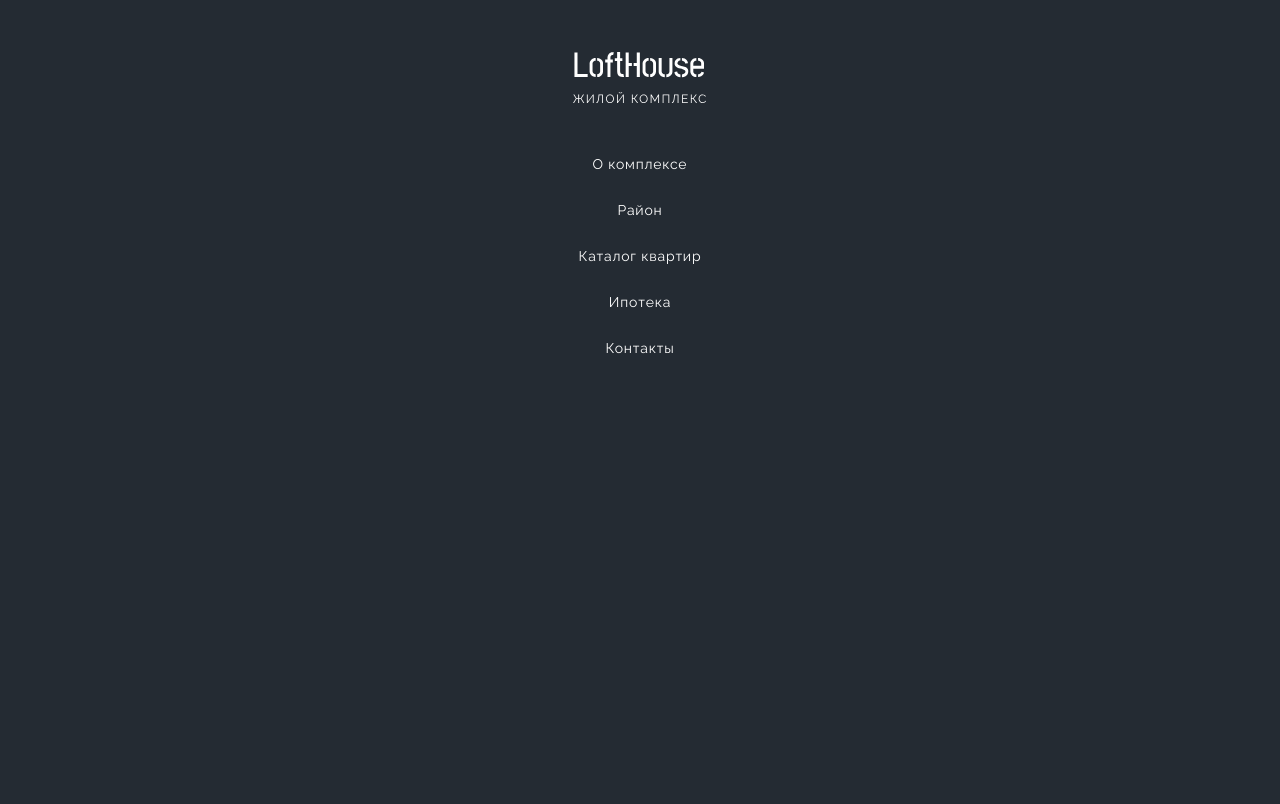
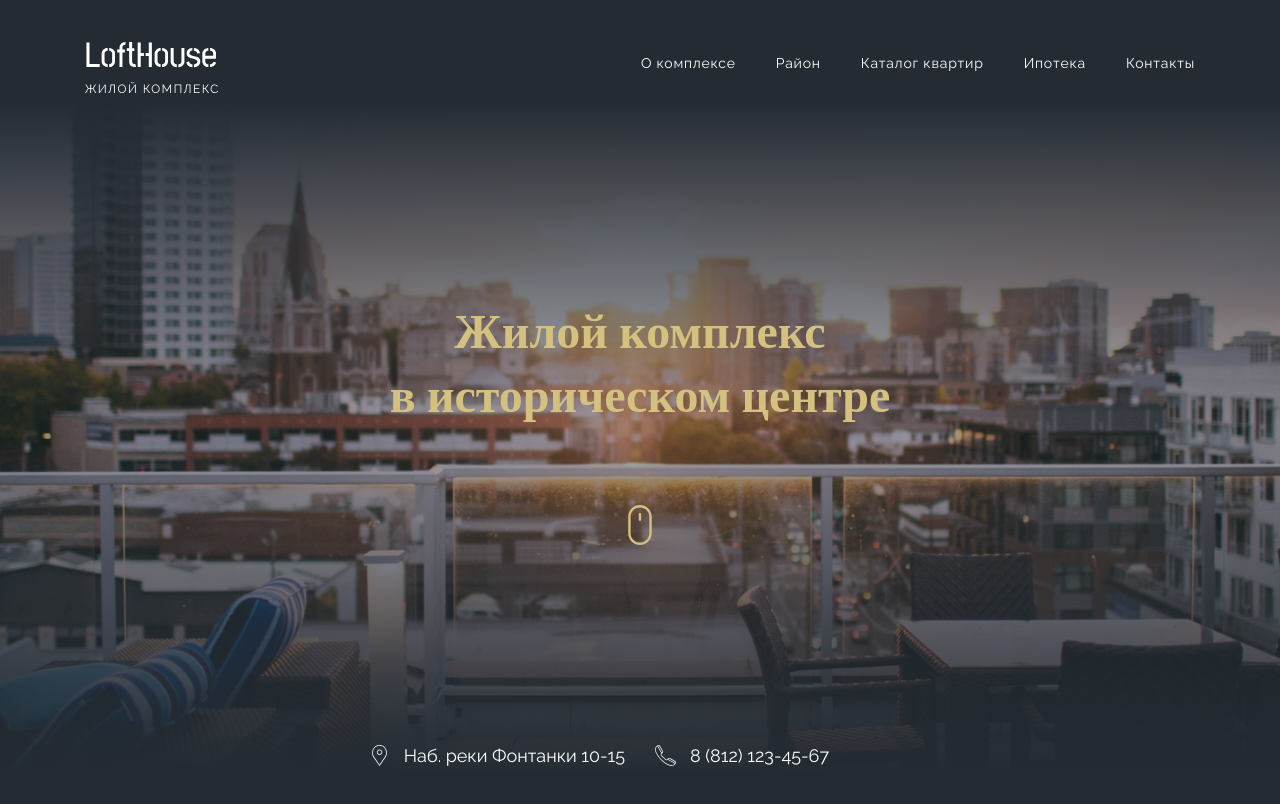
Before and after one commit to krawzow1/LoftHause, a plain HTML site: page index.html in a window 1280 px wide. Drawn offline with nearby package versions, Linux system fonts and the light colour scheme.

Commit message:
пусто js

```diff
--- a/index.html
+++ b/index.html
@@ -15,7 +15,7 @@
     <header class="header">
         <div class="header_top">
             <div class="container">
-                <div class="header_top-row header_top-row--mobile">
+                <div class="header_top-row">
 
                     <a href="#!">
                         <img src="./img/logo.svg" alt="LoftHouse">
--- a/js/main.js
+++ b/js/main.js
@@ -0,0 +1,6 @@
+const navBtn = document.querySelector('nav-icon-btn')
+const navIcon = document.querySelector('nav-icon')
+
+navBtn.onclic = function() {
+    navIcon.classList.toggle('header_top-row--mobile')
+}
```
